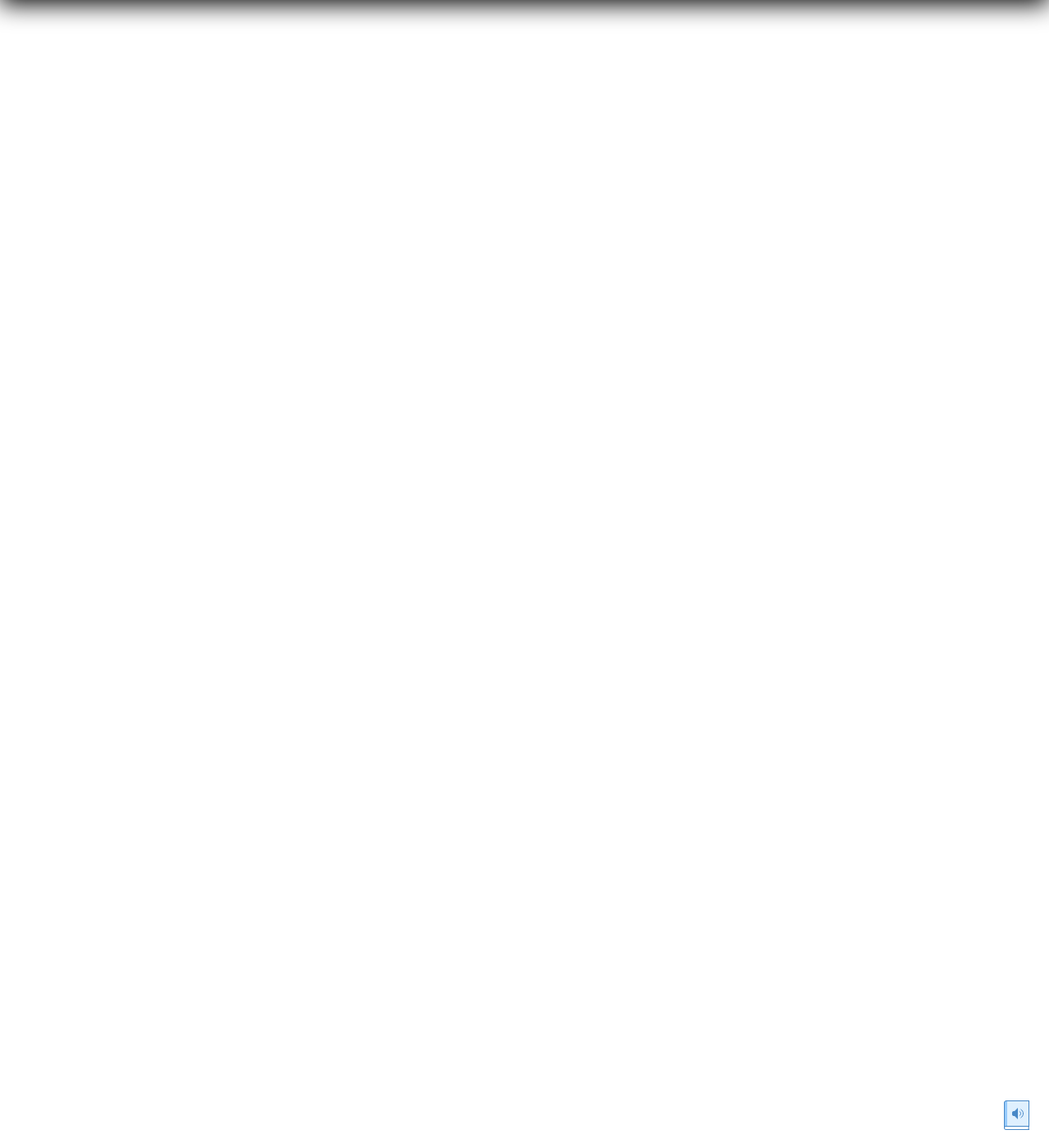
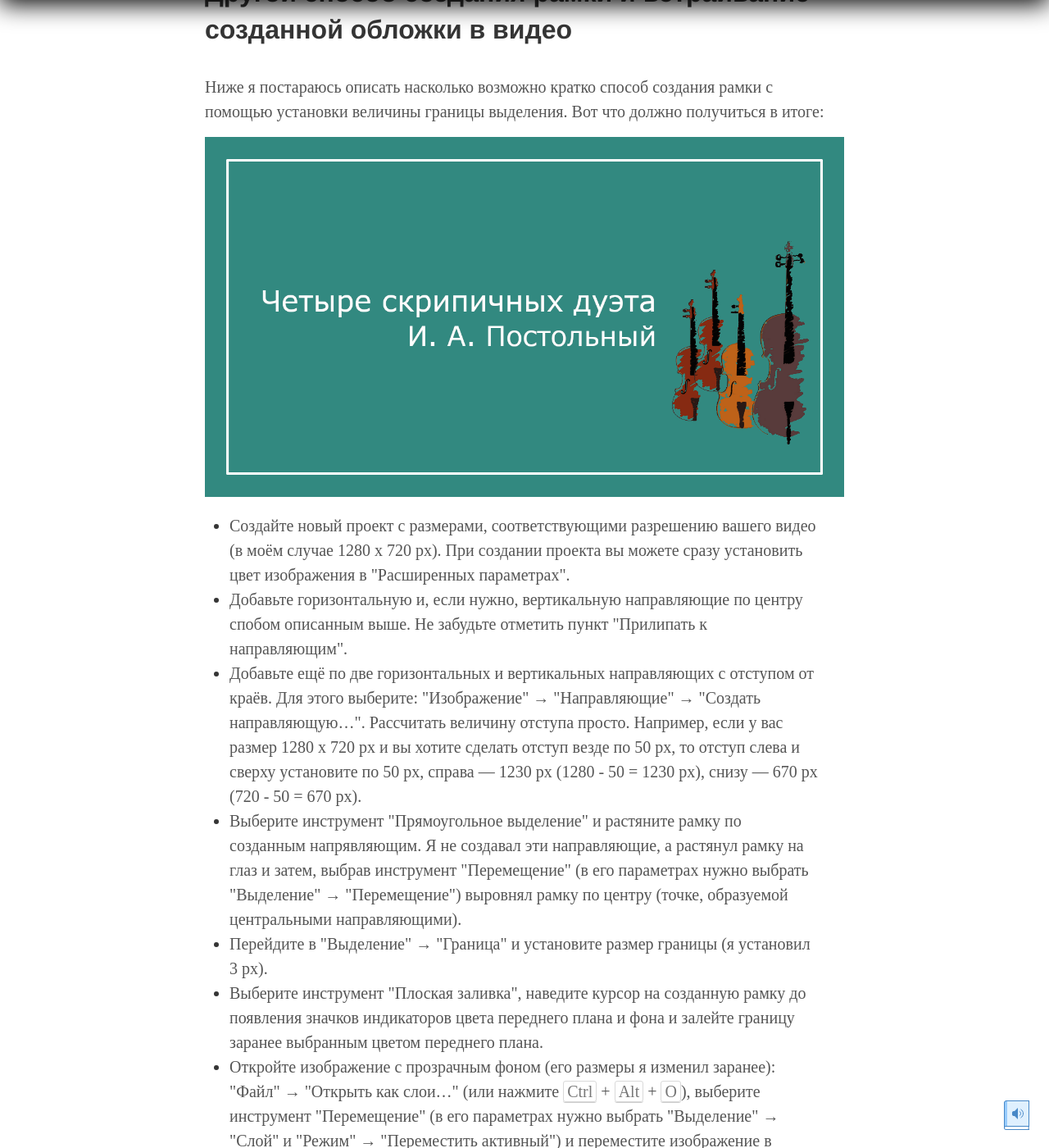
Before and after one commit to postolny/postolny.github.io, a Jekyll site: the page built from _posts/2024-10-12-come-creare-una-miniatura-per-youtube.md, in a window 1280 px wide and 1400 px high, scrolled down 5606 px. Shown: the whole window at 82% size. Built offline with Jekyll 4.4.1, drawn with Linux system fonts in a browser that asks for light colours; some of the changed text lies outside the part shown.

Commit message:
Add files via upload

```diff
--- a/_posts/2024-10-12-come-creare-una-miniatura-per-youtube.md
+++ b/_posts/2024-10-12-come-creare-una-miniatura-per-youtube.md
@@ -10,7 +10,7 @@
 
 В Творческой студии обложка для видео YouTube называется "Значок", итальянцы называют её "Miniatura", а в английском языке это "Thumbnail". Существует множество онлайн-сервисов, в которых можно создать обложку для видео YouTube. Я расскажу как я создал такую обложку в графическом редакторе [GIMP](https://www.gimp.org/).
 
-![miniatura youtube]({{ site.baseurl }}/img/miniatura-youtube.png){: .lightbox}
+![miniatura youtube]({{ site.baseurl }}/img/miniatura-youtube/miniatura-youtube.png){: .lightbox}
 
 ### Фоновое изображение
 
@@ -29,7 +29,7 @@
 
 ### Установка горизонтальной направляющей
 
-- Выберите: "Изображение" → "Направляющие" → "Создать направляющие по %…".
+- Выберите: "Изображение" → "Направляющие" → "Создать направляющую по %…".
 - Установите направляющую по горизонтали с расположением 50%.
 - Для удобства в меню "Вид" отметьте пункт "Прилипать к направляющим".
 
@@ -83,3 +83,28 @@
 Вот что получилось в итоге:
 
 {% include youtube.html id='3qLWST1n_mk?controls=0' %}
+
+### Другой способ создания рамки и встраивание созданной обложки в видео
+
+Ниже я постараюсь описать насколько возможно кратко способ создания рамки с помощью установки величины границы выделения. Вот что должно получиться в итоге:
+
+![miniatura youtube]({{ site.baseurl }}/img/miniatura-youtube/duetti.png){: .lightbox}
+
+- Создайте новый проект с размерами, соответствующими разрешению вашего видео (в моём случае 1280 x 720 px). При создании проекта вы можете сразу установить цвет изображения в "Расширенных параметрах".
+- Добавьте горизонтальную и, если нужно, вертикальную направляющие по центру спобом описанным выше. Не забудьте отметить пункт "Прилипать к направляющим".
+- Добавьте ещё по две горизонтальных и вертикальных направляющих с отступом от краёв. Для этого выберите: "Изображение" → "Направляющие" → "Создать направляющую…". Рассчитать величину отступа просто. Например, если у вас размер 1280 x 720 px и вы хотите сделать отступ везде по 50 px, то отступ слева и сверху установите по 50 px, справа — 1230 px (1280 - 50 = 1230 px), снизу — 670 px (720 - 50 = 670 px).
+- Выберите инструмент "Прямоугольное выделение" и растяните рамку по созданным напрявляющим. Я не создавал эти направляющие, а растянул рамку на глаз и затем, выбрав инструмент "Перемещение" (в его параметрах нужно выбрать "Выделение" → "Перемещение") выровнял рамку по центру (точке, образуемой центральными направляющими).
+- Перейдите в "Выделение" → "Граница" и установите размер границы (я установил 3 px).
+- Выберите инструмент "Плоская заливка", наведите курсор на созданную рамку до появления значков индикаторов цвета переднего плана и фона и залейте границу заранее выбранным цветом переднего плана.
+- Откройте изображение с прозрачным фоном (его размеры я изменил заранее): "Файл" → "Открыть как слои..." (или нажмите <kbd>Ctrl</kbd> + <kbd>Alt</kbd> + <kbd>O</kbd>), выберите инструмент "Перемещение" (в его параметрах нужно выбрать "Выделение" → "Слой" и "Режим" → "Переместить активный") и переместите изображение в нужное место. При необходимости вы можете выровнять его по горизонтали.
+- Осталось выбрать инструмент "Текст" и с его помощью сделать надписи.
+
+![miniatura youtube]({{ site.baseurl }}/img/miniatura-youtube/walzer.png){: .lightbox}
+
+Для встраивания созданной иниатюры в видео я воспользовался видеоредактором [OpenShot](https://www.openshot.org/){:target="_blank" rel="noopener noreferrer"}.
+
+- Откройте OpenShot и по очереди импортируте созданную обложку, а также аудиофайл. Для этого нажмите на "+" или воспользуйтесь сочетанием клавиш <kbd>Ctrl</kbd> + <kbd>F</kbd>.
+- Перетащите импортированные файлы на отдельные дорожки. Располагайте их в начале дорожек.
+- Если аудио длинное, уменьшите отображаемый размер файлов на дорожке. Для этого зажмите клавишу <kbd>Ctrl</kbd> и вращайте колёсико мыши на себя.
+- Растяните отображаемый файл обложки вправо до конца аудиофайла до появления вертикальной линии. Для удобства вы можете увеличить область с дорожками, потянув за горизонтальные точки, расположенные над этой областью, вверх.
+- Экспортируйте готовое видео. Для этого на панели иснтрументов нажмите на значок в виде красного кружка или в меню "Файл" → "Экспортировать проект" → "Экспортировать видео". В открывшемся окне задайте необходимые параметры экспорта и затем — на кнопку "Экспортировать видео".
```
